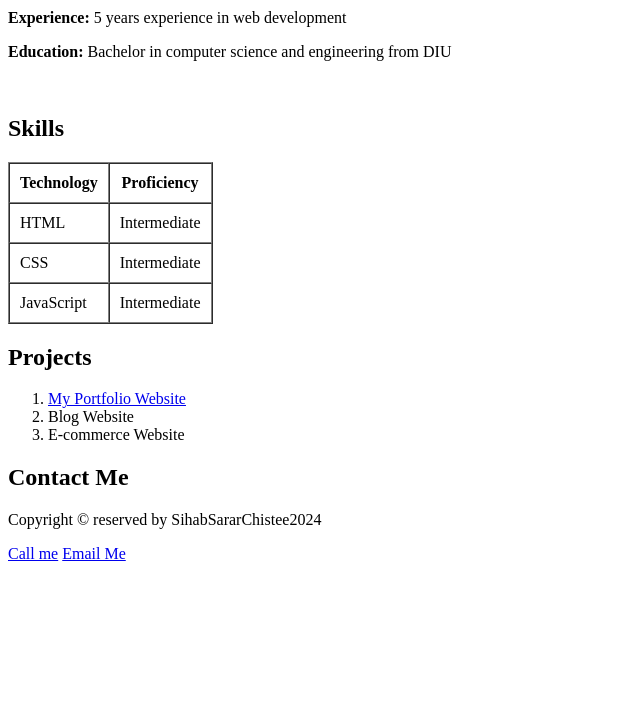
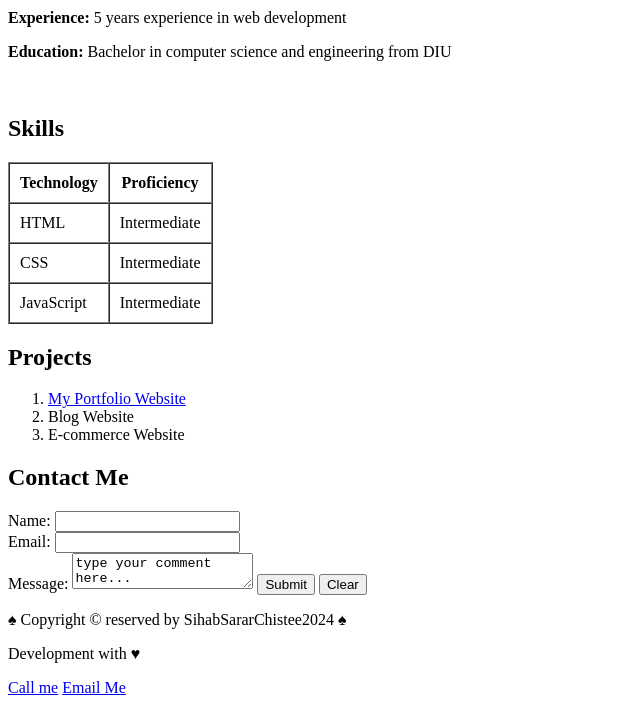
Before and after one commit to Sihab-10/portfolio-html, a plain HTML site: page index.html in a window 1280 px wide. Shown: the part 527-1232 px from the top of the page, without its empty margins (0-640 px from the left). Before the commit the page ends 1098 px from the top, so only its background shows below. Drawn offline with Linux system fonts and the light colour scheme.

Commit message:
finished the basic project

```diff
--- a/index.html
+++ b/index.html
@@ -1,5 +1,6 @@
 <!DOCTYPE html>
 <html>
+
 <head>
   <meta charset="UTF-8" />
   <meta name="viewport" content="width=device-width, initial-scale=1.0" />
@@ -20,7 +21,8 @@
   <header id="intro">
     <h1>Sihab Sarar Chistee</h1>
     <p><em>Web Developer and Student of Computer Science</em></p>
-      <a href="https://www.youtube.com/@digithunder24"><img src="./images/sihab_photo.jpg" alt="Sihab_Sarar" width="300" height="300"></a>
+    <a href="https://www.youtube.com/@digithunder24"><img src="./images/sihab_photo.jpg" alt="Sihab_Sarar" width="300"
+        height="300"></a>
   </header>
   <hr />
   <!-- normal text <br/>
@@ -78,9 +80,7 @@
     <h2>Projects</h2>
     <ol>
       <li>
-          <a href="https://github.com/Sihab-10/portfolio-html" target="_blank"
-            >My Portfolio Website</a
-          >
+        <a href="https://github.com/Sihab-10/portfolio-html" target="_blank">My Portfolio Website</a>
       </li>
       <li>Blog Website</li>
       <li>E-commerce Website</li>
@@ -89,12 +89,30 @@
   <!-- Section: Contacts -->
   <section id="contact">
     <h2>Contact Me</h2>
+    <form action="">
+      <div>
+        <label for="name">Name:</label>
+        <input type="text" name="name" id="name" required>
+      </div>
+      <div>
+        <label for="email">Email:</label>
+        <input type="email" name="email" id="email" required>
+      </div>
+      <div>
+        <label for="message">Message:</label>
+        <textarea name="message" id="message">type your comment here...</textarea>
+        <button type="submit">Submit</button>
+        <button type="reset">Clear</button>
+      </div>
+    </form>
   </section>
   <!-- section: footer -->
   <footer>
-      <p>Copyright &copy; reserved by SihabSararChistee2024</p>
+    <p> &spades; Copyright &copy; reserved by SihabSararChistee2024 &spades;</p>
+    <p> Development with &hearts; </p>
     <a href="tel:01706841331">Call me</a>
     <a href="mailto:sihabsarar10@gmail.com">Email Me</a>
   </footer>
 </body>
+
 </html>
```
Also changed, not shown: 1 other file. Lines whose indentation alone changed are shown as unchanged.
